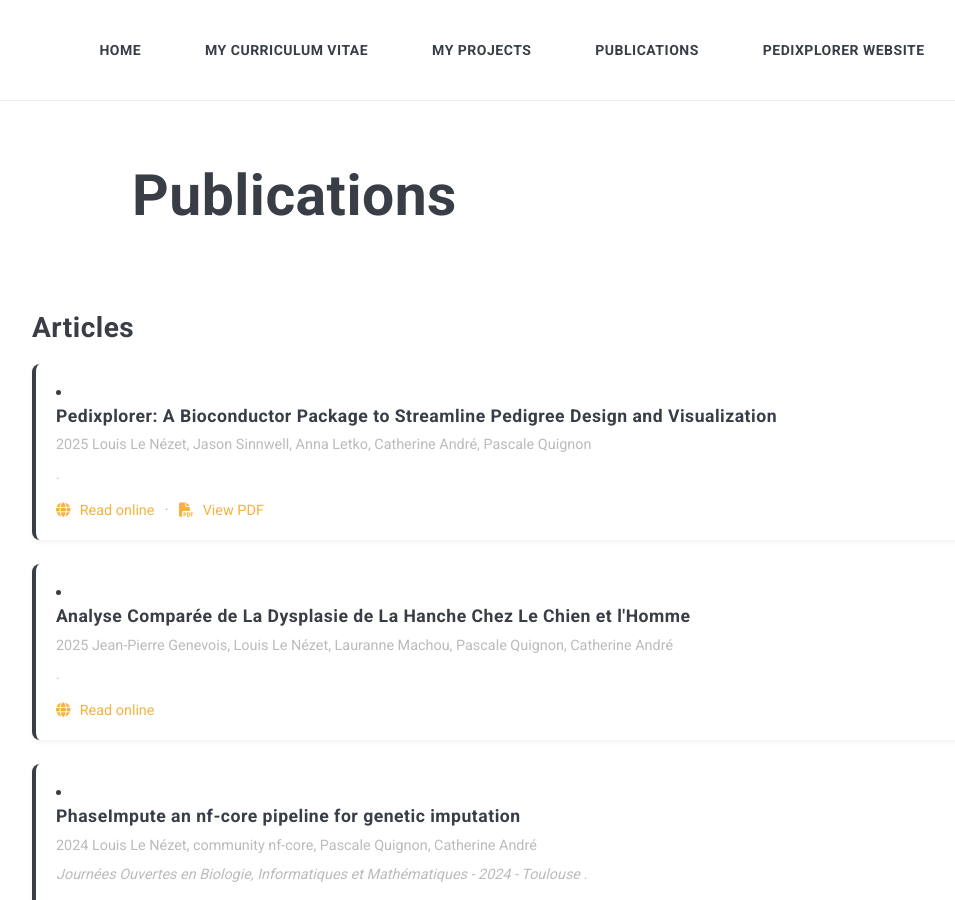
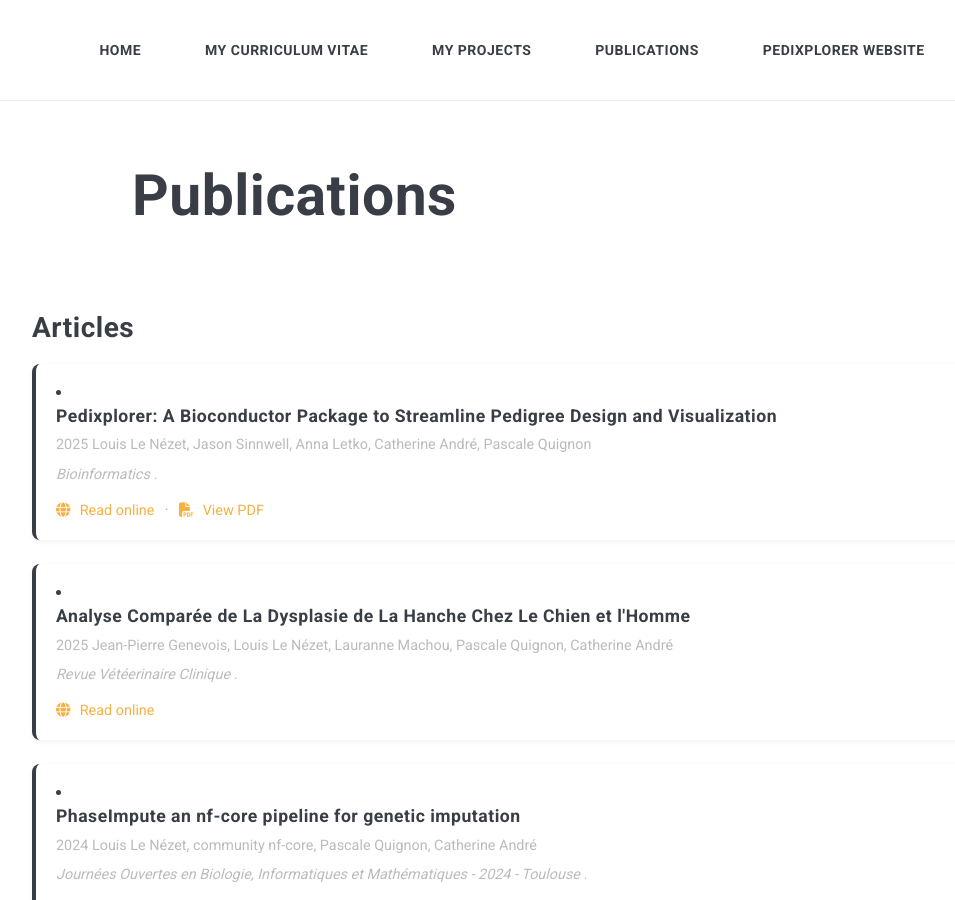
Before and after one commit to LouisLeNezet/louislenezet.github.io, a Jekyll site: the page built from _pages/publications.md, in a window 1280 px wide and 900 px high. Shown: the whole window, without its empty margins (128-1083 px from the left). Built offline with Jekyll 4.4.1, drawn with Linux system fonts in a browser that asks for light colours.

Commit message:
Fix missing journal

```diff
--- a/_data/articles.yml
+++ b/_data/articles.yml
@@ -21,13 +21,13 @@
   year: '2024'
 - authors: Jean-Pierre Genevois, Louis Le Nézet, Lauranne Machou, Pascale Quignon,
     Catherine André
-  citation: <i>  </i>.
+  citation: <i> Revue Vétéerinaire Clinique </i>.
   file: ''
   title: Analyse Comparée de La Dysplasie de La Hanche Chez Le Chien et l'Homme
   url: https://doi.org/10.1016/j.anicom.2025.10.001
   year: '2025'
 - authors: Louis Le Nézet, Jason Sinnwell, Anna Letko, Catherine André, Pascale Quignon
-  citation: <i>  </i>.
+  citation: <i> Bioinformatics </i>.
   file: /assets/articles/LeNezet_2025.pdf
   title: 'Pedixplorer: A Bioconductor Package to Streamline Pedigree Design and Visualization'
   url: https://doi.org/10.1093/bioinformatics/btaf329
```
